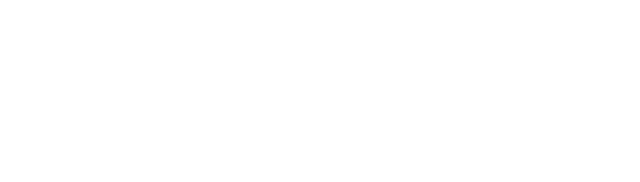
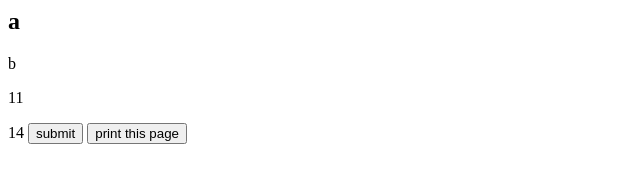
Before and after one commit to sushilkumarchaurasiya/web_practice, a plain HTML site: page index.html in a window 1280 px wide. Shown: the whole page, without its empty margins (0-640 px from the left). Drawn offline with Linux system fonts and the light colour scheme.

Commit message:
new changes

```diff
--- a/index.html
+++ b/index.html
@@ -1,14 +1,21 @@
-<!DOCTYPE html>
-<html lang="en">
-<head>
-    <meta charset="UTF-8">
-    <meta http-equiv="X-UA-Compatible" content="IE=edge">
-    <meta name="viewport" content="width=device-width, initial-scale=1.0">
-    <title>My First Page</title>
-    <link rel="stylesheet" href="css/style.css"/>
-    <script src="js/first.js"></script>
-</head>
-<body>
+<html>
+    <body>
+        <h2>
+            a
+        </h2>
+        <p>
+            b
+        </p>
+        <p id="demo"></p>
+        <script>
+            document.getElementById("demo").innerHTML = 5 + 6;
+            document.write(5 + 9);
+            window.alert(5 + 8);
+            </script>
+            <button type="button" onclick="document.write(5 + 9)";> submit</button>
+<button onclick="window.print()">print this page</button>
 
-</body>
+
+
+    </body>
 </html>
```
Also changed, not shown: second.html (added, +12 -0 lines).
